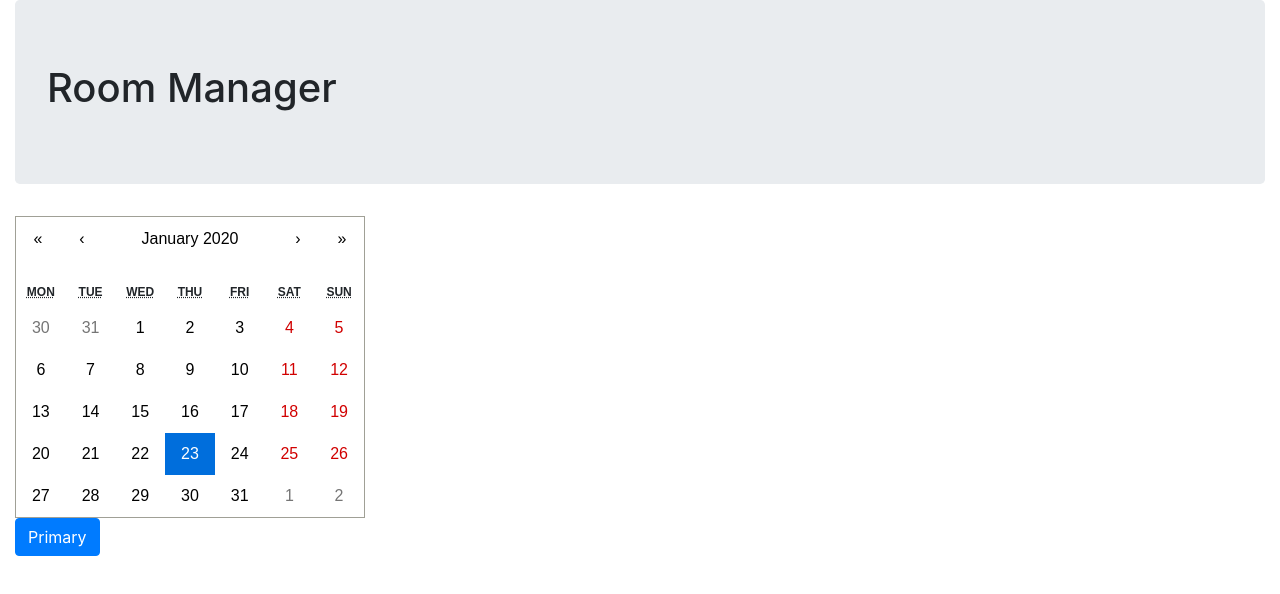
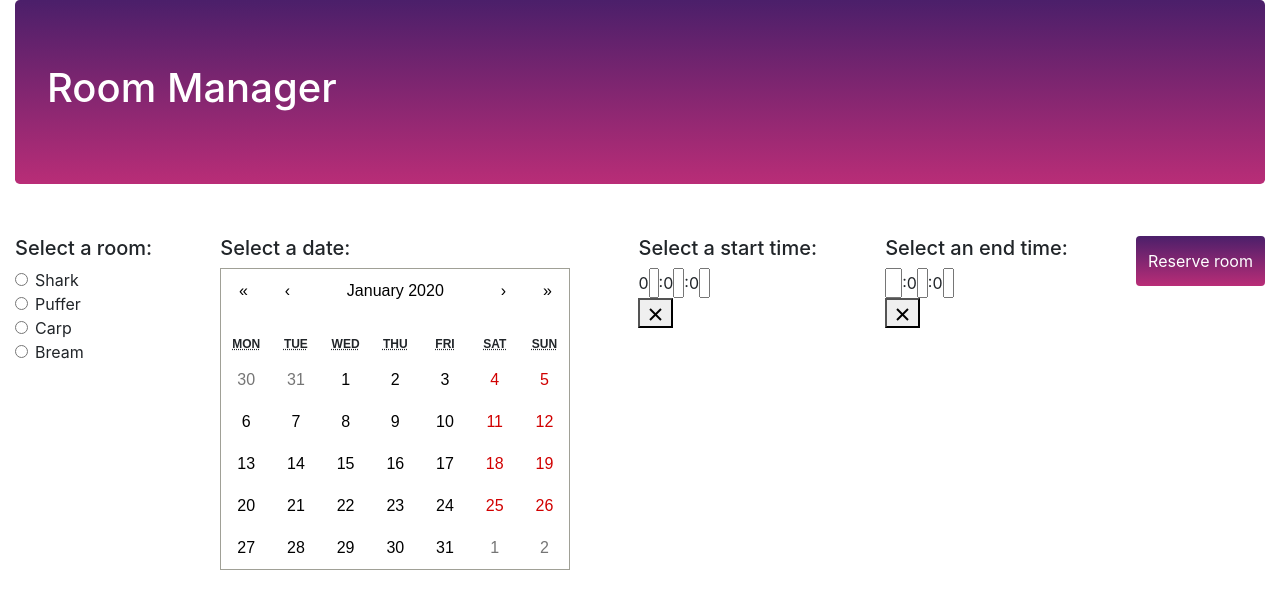
Before and after one commit to slm-git-repo/room-manager, a React (Create React App) app: page / in a window 1280 px wide. Shown: the top 594 px of the page. Built offline with nearby package versions, Linux system fonts and the light colour scheme.

Commit message:
start refactoring

```diff
--- a/package.json
+++ b/package.json
@@ -12,7 +12,8 @@
     "react-calendar": "^2.19.2",
     "react-dom": "^16.12.0",
     "react-router-dom": "^5.1.2",
-    "react-scripts": "3.3.0"
+    "react-scripts": "3.3.0",
+    "react-time-picker": "^3.9.0"
   },
   "scripts": {
     "start": "react-scripts start",
--- a/src/components/App.js
+++ b/src/components/App.js
@@ -1,14 +1,14 @@
 import React from "react";
 import { Route, Switch, Redirect } from "react-router-dom";
 
-import RoomSelector from "./RoomSelector";
+import Reservation from "./Reservation";
 import ConfirmationPage from "./ConfirmationPage";
 
 function App() {
   return (
     <div className="container-fluid">
       <Switch>
-        <Route path="/" exact component={RoomSelector} />
+        <Route path="/" exact component={Reservation} />
         <Route path="/confirm" component={ConfirmationPage} />
         <Redirect to="/" />
       </Switch>
--- /dev/null
+++ b/src/components/Reservation.css
@@ -0,0 +1,23 @@
+.jumbotron {
+  background: linear-gradient(#4b1f6a, #b92d77);
+  color: #fff;
+}
+
+.user-form {
+  display: flex;
+  flex-wrap: wrap;
+  justify-content: space-between;
+}
+
+div[class^="user-form"],
+div[class*=" user-form"],
+.user-form__submit {
+  display: inline-block;
+  margin: 20px 0;
+}
+
+button.user-form__submit {
+  background: linear-gradient(#4b1f6a, #b92d77);
+  border: none;
+  max-height: 50px;
+}
--- /dev/null
+++ b/src/components/Reservation.js
@@ -0,0 +1,112 @@
+import React, { useState } from "react";
+import { Button } from "react-bootstrap";
+import Form from "react-bootstrap/Form";
+
+import Calendar from "react-calendar";
+import TimePicker from "react-time-picker";
+
+import "./Reservation.css";
+import RoomSelector from "./form/RoomSelector";
+
+function Reservation() {
+  const [room, setRoom] = useState("");
+  const [date, setDate] = useState(new Date());
+  const [startTime, setStartTime] = useState("09:00:00");
+  const [endTime, setEndTime] = useState("18:00:00");
+
+  const onRoomChange = id => {
+    setRoom(id);
+  };
+
+  const onCalendarChange = date => {
+    setDate(date.toLocaleDateString());
+  };
+
+  const onStartTimeChange = value => {
+    setStartTime(value);
+  };
+
+  const onEndTimeChange = value => {
+    setEndTime(value);
+  };
+
+  const onButtonClick = event => {
+    console.log({
+      room: room,
+      date: date,
+      startTime: startTime,
+      endTime: endTime
+    });
+  };
+
+  return (
+    <>
+      <div className="jumbotron">
+        <h1>Room Manager</h1>
+      </div>
+      <Form className="user-form">
+        <div className="user-form__room">
+          <RoomSelector onRoomChange={onRoomChange} />
+          {/* <h5>Select a room:</h5>
+          <div key="room-selector-radios" onChange={onRoomChange}>
+            <Form.Check
+              type="radio"
+              name="room-selector"
+              id="1"
+              label="Shark"
+            />
+            <Form.Check
+              type="radio"
+              name="room-selector"
+              id="2"
+              label="Puffer"
+            />
+            <Form.Check
+              type="radio"
+              name="room-selector"
+              id="3"
+              label="Clownfish"
+            />
+            <Form.Check
+              type="radio"
+              name="room-selector"
+              id="4"
+              label="Bream"
+            />
+          </div> */}
+        </div>
+        <div className="user-form__calendar">
+          <h5>Select a date:</h5>
+          <Calendar onChange={onCalendarChange} />
+        </div>
+        <div className="user-form__start-time">
+          <h5>Select a start time:</h5>
+          <TimePicker
+            format="HH:mm:ss"
+            disableClock
+            value={startTime}
+            onChange={onStartTimeChange}
+          />
+        </div>
+        <div className="user-form__end-time">
+          <h5>Select an end time:</h5>
+          <TimePicker
+            format="HH:mm:ss"
+            disableClock
+            value={endTime}
+            onChange={onEndTimeChange}
+          />
+        </div>
+        <Button
+          className="user-form__submit"
+          variant="primary"
+          onClick={onButtonClick}
+        >
+          Reserve room
+        </Button>
+      </Form>
+    </>
+  );
+}
+
+export default Reservation;
--- a/src/components/RoomSelector.js
+++ /dev/null
@@ -1,24 +0,0 @@
-import React, { useState } from "react";
-import Calendar from "react-calendar";
-import { Button } from "react-bootstrap";
-
-function RoomSelector() {
-  const [date, setDate] = useState(new Date());
-
-  const onCalendarChange = date => {
-    setDate(date);
-    console.log(date);
-  };
-
-  return (
-    <>
-      <div className="jumbotron">
-        <h1>Room Manager</h1>
-      </div>
-      <Calendar onChange={onCalendarChange} value={date} />
-      <Button variant="primary">Primary</Button>
-    </>
-  );
-}
-
-export default RoomSelector;
--- /dev/null
+++ b/src/components/form/RoomSelector.js
@@ -0,0 +1,22 @@
+import React from "react";
+import Form from "react-bootstrap/Form";
+
+function RoomSelector(props) {
+  const handleOnChange = event => {
+    props.onRoomChange(event.target.id);
+  };
+
+  return (
+    <>
+      <h5>Select a room:</h5>
+      <div key="room-selector-radios" onChange={handleOnChange}>
+        <Form.Check type="radio" name="room-selector" id="1" label="Shark" />
+        <Form.Check type="radio" name="room-selector" id="2" label="Puffer" />
+        <Form.Check type="radio" name="room-selector" id="3" label="Carp" />
+        <Form.Check type="radio" name="room-selector" id="4" label="Bream" />
+      </div>
+    </>
+  );
+}
+
+export default RoomSelector;
```
Also changed, not shown: 1 other file (tests, documents, lock files or other folders).
